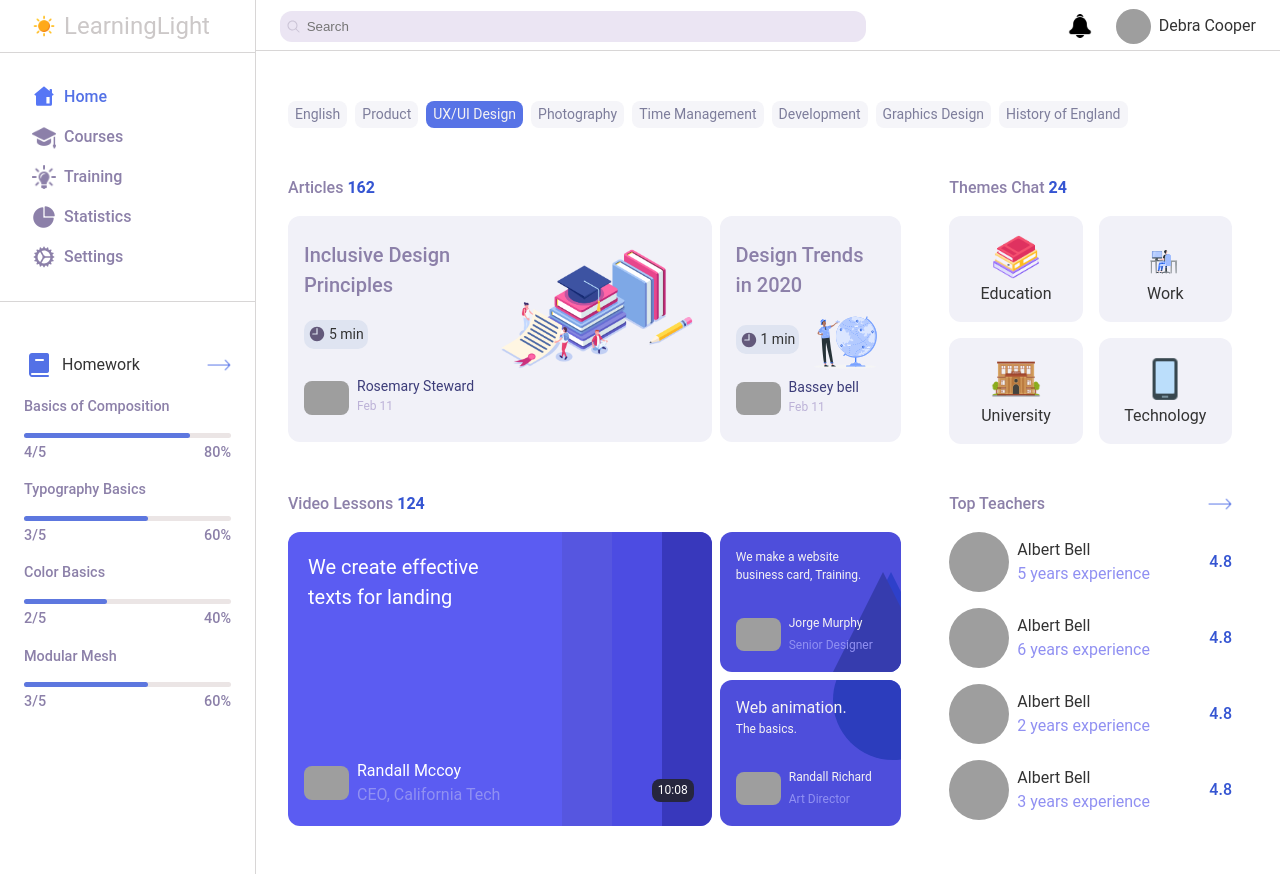
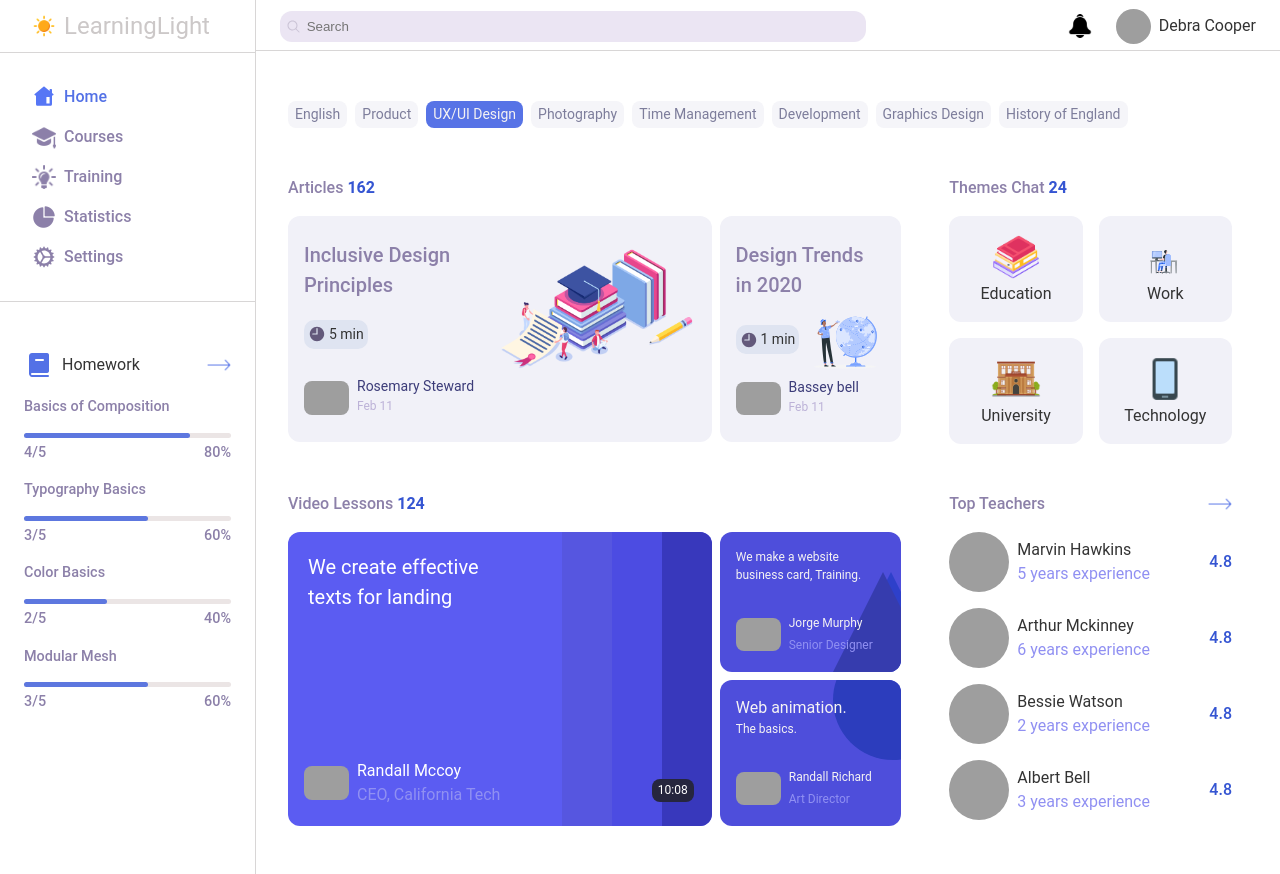
Before and after one commit to ibimina/learn, a plain HTML site: page index.html in a window 1280 px wide. Drawn offline with Linux system fonts and the light colour scheme; grey boxes are pictures that could not be loaded.

Commit message:
docs: update names

```diff
--- a/index.html
+++ b/index.html
@@ -250,7 +250,7 @@
                                     src="/assets/close-up-portrait-young-bearded-man-white-shirt-jacket-posing-camera-with-broad-smile-isolated-gray.jpg"
                                     alt="close up portrait young bearded man white shirt jacket posing camera with broad smile isolated gray">
                                 <div>
-                                    <p>Albert Bell</p>
+                                    <p>Marvin Hawkins</p>
                                     <p class="grey">5 years experience</p>
                                 </div>
                             </div>
@@ -261,7 +261,7 @@
                                 <img class="teacher" src="/assets/handsome-man-smiling-happy-face-portrait-close-up.jpg"
                                     alt="handsome man smiling happy face portrait close up">
                                 <div>
-                                    <p>Albert Bell</p>
+                                    <p>Arthur Mckinney</p>
                                     <p class="grey">6 years experience</p>
                                 </div>
                             </div>
@@ -273,7 +273,7 @@
                                     src="/assets/young-beautiful-woman-pink-warm-sweater-natural-look-smiling-portrait-isolated-long-hair.jpg"
                                     alt="young beautiful woman pink warm sweater natural look smiling portrait isolated long hair">
                                 <div>
-                                    <p>Albert Bell</p>
+                                    <p>Bessie Watson</p>
                                     <p class="grey">2 years experience</p>
                                 </div>
                             </div>
```
